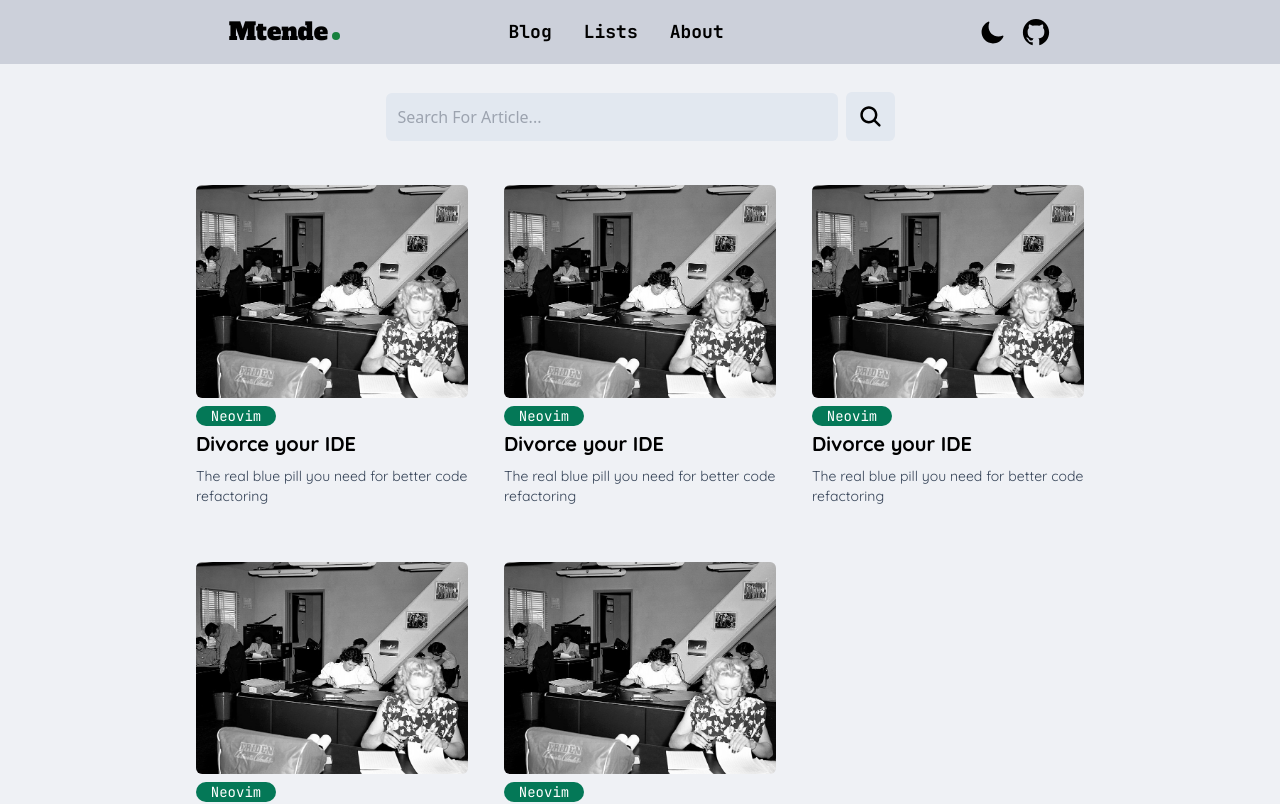
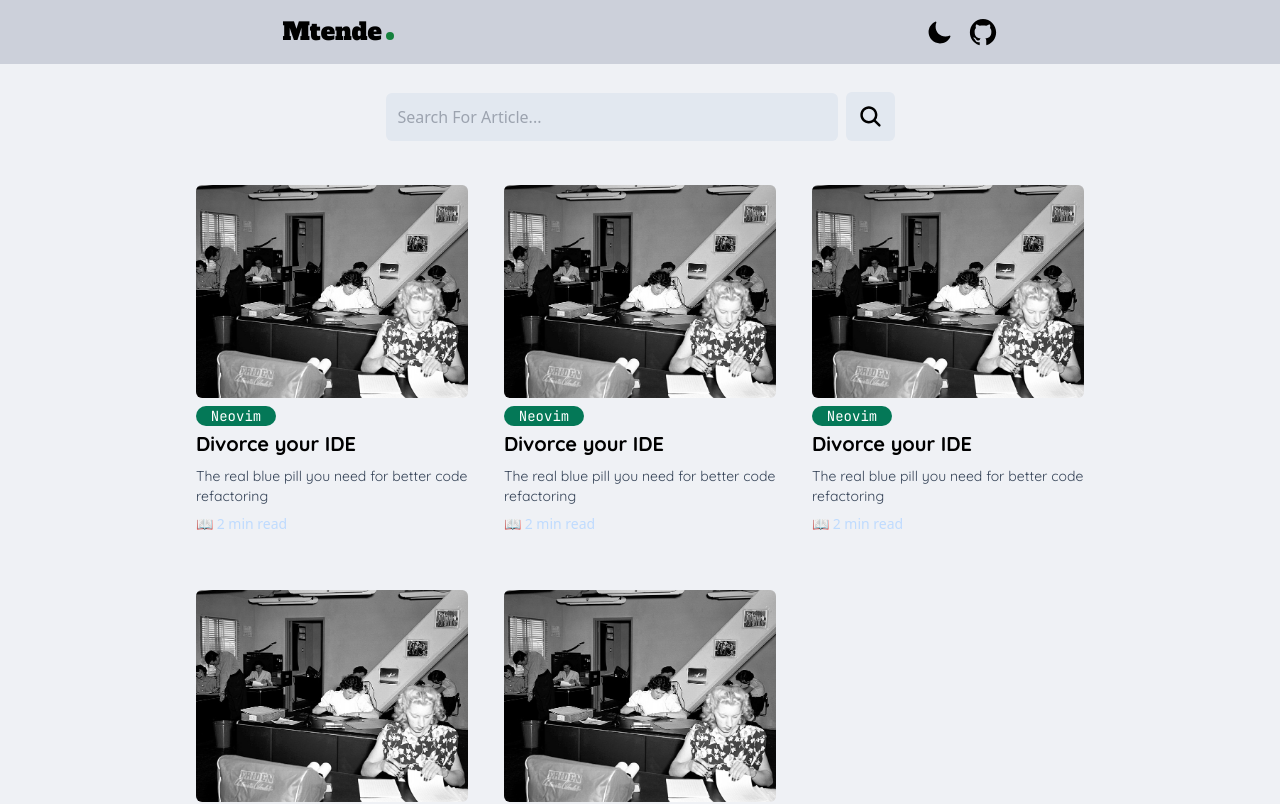
Before and after one commit to Mtendekuyokwa19/Mtendekuyokwa19.github.io, a React (Vite) app: page / in a window 1280 px wide. Shown: the top 804 px of the page. Built offline with nearby package versions, Linux system fonts and the light colour scheme; a web font is replaced by a local one.

Commit message:
pc ui develop

```diff
--- a/src/Home.tsx
+++ b/src/Home.tsx
@@ -82,6 +82,7 @@ function Blogcard() {
         <p className="text-sm text-slate-700 dark:text-slate-400">
           The real blue pill you need for better code refactoring
         </p>
+        <p className="font-sans text-sm text-blue-200">📖 2 min read</p>
       </div>
     </section>
   );
--- a/src/blogPosts/page.tsx
+++ b/src/blogPosts/page.tsx
@@ -3,15 +3,38 @@ import { Footer } from "../Home";
 
 export function Post() {
   return (
-    <section className=" flex-col flex h-dvh items-center w-fit">
+    <section className=" flex h-dvh justify-center w-fit">
       <BlogPost />
+      <TableOfContents />
     </section>
   );
 }
 
+function TableOfContents() {
+  return (
+    <div className="fixed top-32  right-72 flex flex-col gap-2">
+      <p className="dark:text-emerald-300 text-emerald-600 text-lg">
+        On this page
+      </p>
+      <div className="flex flex-col gap-2 border-t-3 border-indigo-50">
+        <a className="font-bold" href="">Introduction</a>
+        <a href="">Main goal</a>
+        <a href="">conclusion</a>
+      </div>
+    </div>
+  );
+}
+
+function Image() {
+  return (
+    <div className="w-fit">
+      <img src="/woman.jpg" alt="" />
+    </div>
+  );
+}
 export const BlogPost = () => {
   return (
-    <div className="flex justify-between items-center flex-col gap-4 w-3/4">
+    <div className="flex items-center flex-col gap-4 w-3/4">
       <H>
         THE MAN FROM UNCLE
       </H>
@@ -19,6 +42,7 @@ export const BlogPost = () => {
         <Avatar />
       </div>
       <div className="flex flex-col gap-4 w-1/2">
+        <Image />
         <P>
           This is great because typescript interfaces can extend many
           interfaces, so PropsWithChildren is just one of potentailly many. It
@@ -71,7 +95,9 @@ function Avatar() {
       <div>
         <p className="font-Quicksand">Mtende Kuyokwa</p>
 
-        <p className="text-slate-600 font-Quicksand text-sm">2 days ago .</p>
+        <p className="text-slate-600 dark:text-slate-100 font-Quicksand text-sm">
+          2 days ago .
+        </p>
       </div>
     </div>
   );
--- a/src/main.tsx
+++ b/src/main.tsx
@@ -7,7 +7,7 @@ import { Footer } from "./Home.tsx";
 
 createRoot(document.getElementById("root")!).render(
   <StrictMode>
-    <div>
+    <div className="flex flex-col gap-0">
       <RouterProvider router={router} />
       <Footer />
     </div>
--- a/src/navbar.tsx
+++ b/src/navbar.tsx
@@ -17,10 +17,10 @@ function HeaderMenu() {
     <div className="flex w-full bg-catNav  sticky top-0 p-4 justify-evenly dark:bg-everNav ">
       <Avatar />
       <div className="flex font-JetBrains font-bold gap-8 relative right-11 justify-center items-center">
-        <p className="text-lg">Blog</p>
-        <p className="text-lg">Lists</p>
-
-        <p className="text-lg">About</p>
+        {/* <p className="text-lg">Blog</p> */}
+        {/* <p className="text-lg">Lists</p> */}
+        {/**/}
+        {/* <p className="text-lg">About</p> */}
       </div>
 
       <div className="flex gap-4 justify-center items-center">
```
